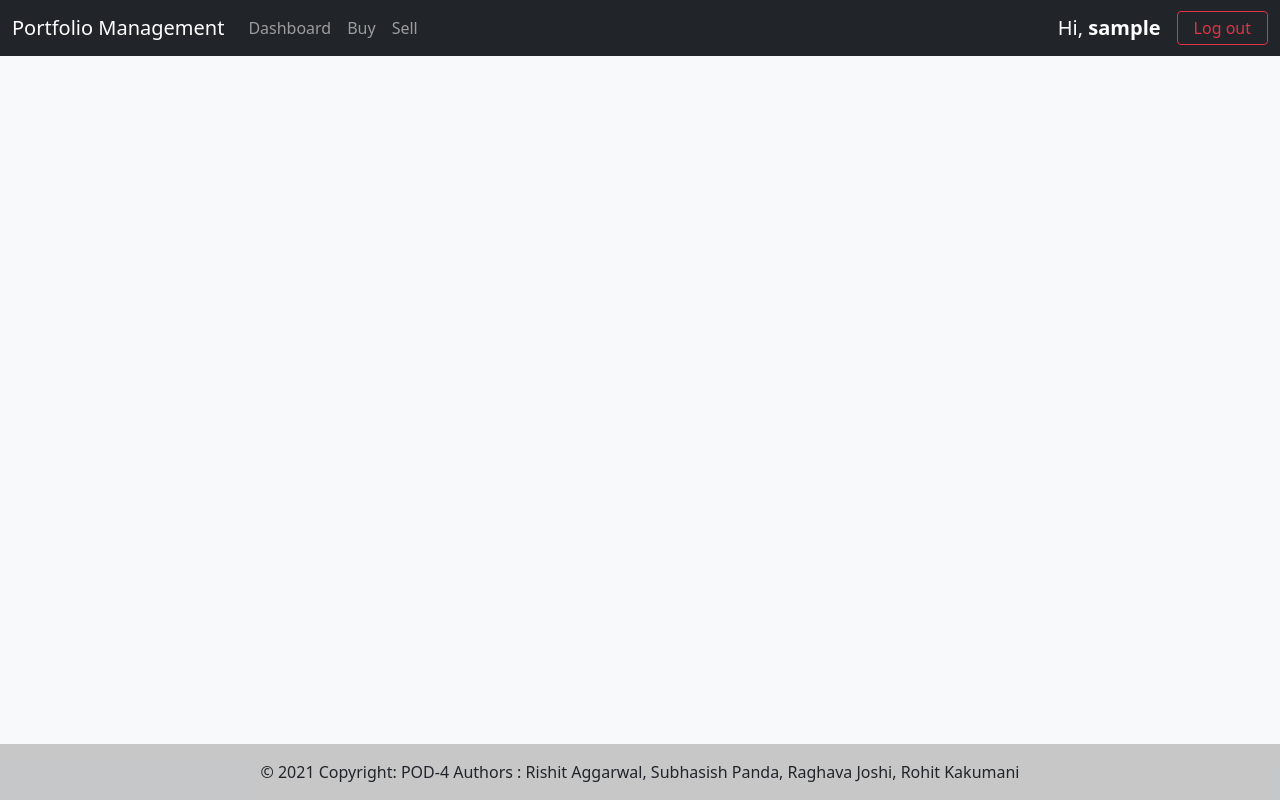
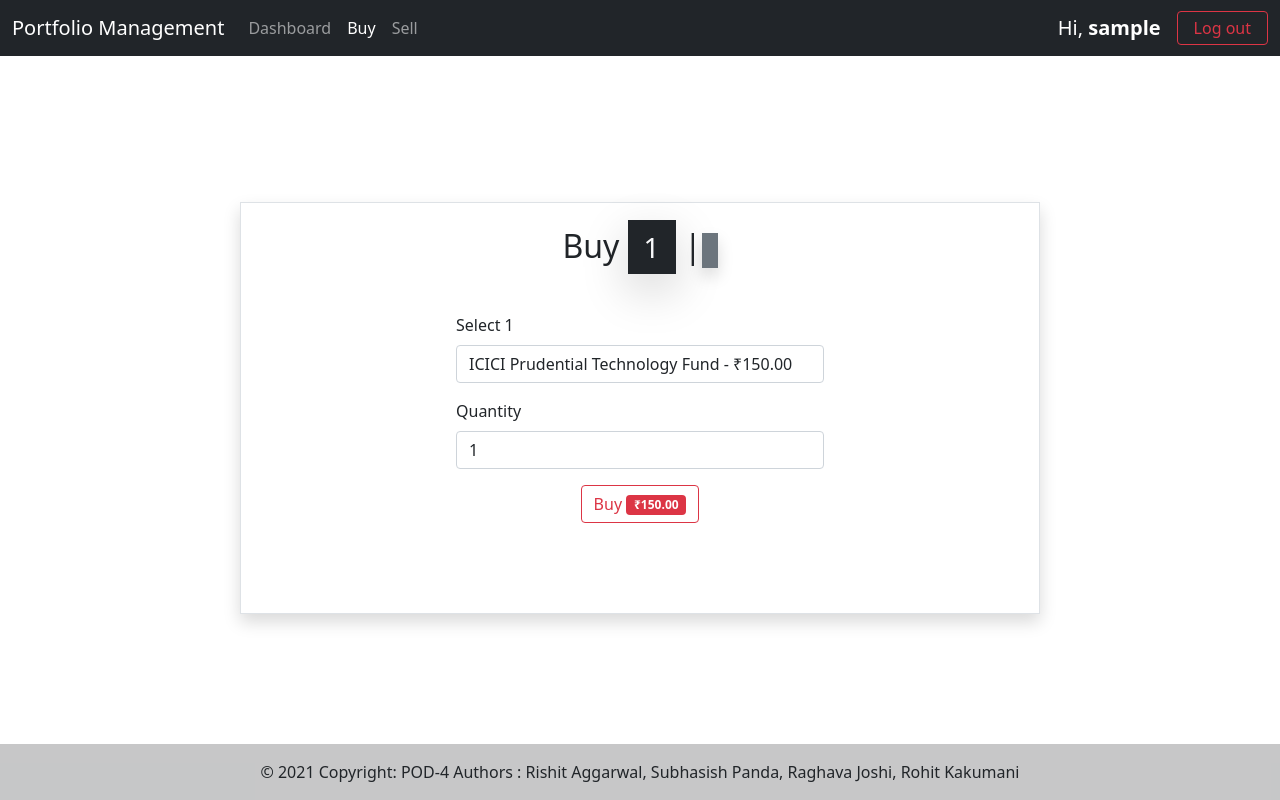
Before and after one commit to rishitaggarwal1/angular_repo, an Angular app: page /buy/1/1 in a window 1280 px wide. Before the commit this address led to /. Built offline with nearby package versions, Linux system fonts and the light colour scheme; sample sign-in values are in the browser's storage.

Commit message:
Added some minor features

```diff
--- a/src/app/app-routing.module.ts
+++ b/src/app/app-routing.module.ts
@@ -14,6 +14,7 @@ const routes: Routes = [
             { path: 'dashboard', component: DashboardComponent },
             { path: 'buy', component: BuyAssestsComponent },
             { path: 'buy/:item', component: BuyAssestsComponent },
+            { path: 'buy/:item/:id', component: BuyAssestsComponent},
             { path: 'sell', component: SellAssestsComponent },
             { path: 'sell/:item', component: SellAssestsComponent },
             { path: '', component: DashboardComponent }
--- a/src/app/buy-assests/buy-assests.component.html
+++ b/src/app/buy-assests/buy-assests.component.html
@@ -1,4 +1,4 @@
-<div class="d-flex justify-content-center align-items-center h-100">
+<div class="d-flex justify-content-center align-items-center h-100 bg-white">
     <div class="shadow border mt-3 p-2" style="min-height: 60%;max-width: 800px; width: 90%;">
         <h2 class="text-center mt-3">
             <span class="d-none d-sm-inline"> Buy </span>
@@ -14,21 +14,21 @@
             <form action="" #itemForm="ngForm" (ngSubmit)="onSubmit()">
                 <div class="form-group my-3">
                     <label for="item" class="form-label text-capitalize">Select {{ itemStr }}</label>
-                    <select class="form-control" id="item" [(ngModel)]="itemDetail.name"  #name="ngModel" name="name" required>
+                    <select class="form-control" id="item" [(ngModel)]="itemDetail.name" (change)="handleChange($event)" #name="ngModel" name="name" required>
                         <option value="" disabled> Choose a {{ itemStr}} </option>
-                        <option *ngFor="let item of itemList" value="{{ item.name }}" [attr.id]="item.id" >{{ item.name }} - {{ item.value | currency : 'INR'}}</option>
+                        <option *ngFor="let item of itemList" value="{{ item.name }}" [attr.id]="item.id" [attr.id]="item.id" [attr.price]="item.value">{{ item.name }} - {{ item.value | currency : 'INR'}}</option>
                     </select>
                 </div>
                 <input type="text" hidden>
                 <div class="form-group my-3">
                     <label for="quantity" class="form-label">Quantity</label>
-                    <input class="form-control" type="number" [(ngModel)]="itemDetail.quantity"  #quantity="ngModel" name="quantity" value="" id="quantity" min="1" required>
+                    <input class="form-control" type="number" [(ngModel)]="itemDetail.quantity" [disabled]="!!name.invalid" #quantity="ngModel" name="quantity" value="" id="quantity" min="1" required>
                     <div *ngIf="quantity?.invalid && quantity?.touched" class="invalid-feedback d-inline-block">
                         <span *ngIf="quantity?.errors?.required">Please provide a valid number.</span>
                     </div>
                 </div>
                 <div class="form-group my-3 text-center">
-                    <input type="submit" class="btn btn-danger" value="Buy"  [disabled]="name.invalid || quantity.invalid">
+                    <button type="submit" class="btn btn-outline-danger" [disabled]="name.invalid || quantity.invalid">Buy <span class="badge bg-danger">{{ bill | currency : 'INR' }}</span></button>
                 </div>
             </form>
         </div>
--- a/src/app/buy-assests/buy-assests.component.ts
+++ b/src/app/buy-assests/buy-assests.component.ts
@@ -1,10 +1,16 @@
 import { Component, OnInit } from '@angular/core';
+import { NgModel } from '@angular/forms';
 import { ActivatedRoute } from '@angular/router';
 import { Item } from 'src/Models/item';
 import { ItemDetail } from 'src/Models/item-detail';
 import { Stock } from 'src/Models/stock';
 import { MutualFundService } from '../mutual-fund.service';
 import { StockService } from '../stock.service';
+
+const DEFAULT_ITEM_DETAIL: ItemDetail = {
+  name: '',
+  quantity: 0
+};
 
 @Component({
   selector: 'app-buy-assests',
@@ -14,11 +20,10 @@ import { StockService } from '../stock.service';
 export class BuyAssestsComponent implements OnInit {
 
   itemStr: string = 'stock';
+  itemId: number | null = -1;
+  itemPrice: number = 0;
+  itemDetail: ItemDetail = {...DEFAULT_ITEM_DETAIL};
 
-  itemDetail: ItemDetail= {
-    name: '',
-    quantity: 0
-  };
 
   constructor(
     private route: ActivatedRoute,
@@ -30,6 +35,31 @@ export class BuyAssestsComponent implements OnInit {
   ngOnInit(): void {
     this.route.paramMap.subscribe(params => {
       this.itemStr = params.get('item') || this.itemStr;
+      this.itemId = Number(params.get('id'));
+      this.itemDetail = { ...DEFAULT_ITEM_DETAIL };
+      if(this.itemStr === 'stock'){
+        let stock = this.stockService.getStockById(this.itemId);
+        if (!stock)
+          return;
+        this.itemPrice = stock.stockValue;
+        let itemDetail = {
+          name: stock?.stockName,
+          quantity: 1
+        };
+        this.itemDetail = itemDetail || this.itemDetail;
+      }
+      else{
+        let mutualFund = this.mutualFundService.getMutualFundById(this.itemId);
+        if (!mutualFund)
+          return;
+
+        this.itemPrice = mutualFund.mutualFundValue;
+        let itemDetail = {
+          name: mutualFund?.mutualFundName,
+          quantity: 1
+        };
+        this.itemDetail = itemDetail || this.itemDetail;
+      }
     });
   }
 
@@ -54,6 +84,16 @@ export class BuyAssestsComponent implements OnInit {
     }
   }
 
+  get bill(){
+    return this.itemPrice * this.itemDetail.quantity;
+  }
+
+  handleChange(event: any){
+    let option = event.target.selectedOptions[0];
+    let price = option.getAttribute('price');
+    this.itemPrice = price;
+  }
+
   onSubmit(){
 
     if(this.itemStr === 'stock'){
--- a/src/app/mutual-fund.service.ts
+++ b/src/app/mutual-fund.service.ts
@@ -15,12 +15,16 @@ export class MutualFundService {
     this.mutualFunds = this.getAllMutualFunds();
   }
 
+  getMutualFundById(id: number){
+    return this.mutualFunds.find(item => item.mutualFundId === id);
+  }
+
   buyMutualFund(mutualFundDetail: MutualFundDetail){
 
   }
 
   getAllMutualFunds(): MutualFund[] {
-    return [
+    this.mutualFunds = [
       {
         mutualFundId: 1,
         mutualFundName: "ICICI Prudential Technology Fund",
@@ -47,5 +51,7 @@ export class MutualFundService {
         mutualFundValue: 170
       }
     ];
+
+    return this.mutualFunds;
   }
 }
--- a/src/app/sell-assests/sell-assests.component.html
+++ b/src/app/sell-assests/sell-assests.component.html
@@ -1,4 +1,4 @@
-<div class="d-flex justify-content-center align-items-center h-100">
+<div class="d-flex justify-content-center align-items-center h-100 bg-white">
     <div class="shadow border mt-3 p-2" style="min-height: 60%;max-width: 800px; width: 90%;">
         <h2 class="text-center mt-3">
             <span class="d-none d-sm-inline"> Sell </span>
@@ -22,12 +22,11 @@
                 <input type="text" hidden>
                 <div class="form-group my-3">
                     <label for="quantity" class="form-label">Quantity</label>
-                    <input class="form-control" type="number" [(ngModel)]="itemDetail.quantity"  #quantity="ngModel" name="quantity" value="" id="quantity" min="1" [max]="mxQuantity" required>
+                    <input class="form-control" type="number" [(ngModel)]="itemDetail.quantity" [disabled]="!!name?.invalid" #quantity="ngModel" name="quantity" value="" id="quantity" min="1" [max]="mxQuantity" required>
                     <div *ngIf="quantity?.invalid && quantity?.touched" class="invalid-feedback d-inline-block">
                         <span *ngIf="quantity?.errors?.required">Please provide a valid number.</span>
                         <span *ngIf="quantity?.errors?.max">Value should be less than {{ mxQuantity }}</span>
                         <span *ngIf="quantity?.errors?.min">Value should be at least 1</span>
-
                     </div>
                 </div>
                 <div class="form-group my-3 text-center">
--- a/src/app/sell-assests/sell-assests.component.ts
+++ b/src/app/sell-assests/sell-assests.component.ts
@@ -26,6 +26,23 @@ export class SellAssestsComponent implements OnInit {
   portfolioService : PortfolioService;
   portfolioDetail: PortfolioDetail | null;
 
+  constructor(
+    private route: ActivatedRoute,
+    portfolioService: PortfolioService
+    ) {
+      this.route.paramMap.subscribe(params => {
+        this.itemDetail = {
+          name: '',
+          quantity: 0
+        };
+        this.itemStr = params.get('item') || this.itemStr;
+      });
+      this.portfolioService = portfolioService;
+      this.portfolioDetail = portfolioService.portfolioDetail;
+  }
+
+  ngOnInit(): void { }
+
   get itemList(){
     if ( this.itemStr === 'stock'){
       return this.portfolioDetail?.stockList.map(item => {
@@ -43,20 +60,6 @@ export class SellAssestsComponent implements OnInit {
         };
       }) || [];
     }
-  }
-
-  constructor(
-    private route: ActivatedRoute,
-    portfolioService: PortfolioService
-    ) {
-      this.portfolioService = portfolioService;
-      this.portfolioDetail = portfolioService.portfolioDetail;
-  }
-
-  ngOnInit(): void {
-    this.route.paramMap.subscribe(params => {
-      this.itemStr = params.get('item') || this.itemStr;
-    });
   }
 
   handleChange(event: any, quantity: NgModel){
--- a/src/app/stock.service.ts
+++ b/src/app/stock.service.ts
@@ -19,9 +19,12 @@ export class StockService {
 
   }
 
+  getStockById(id: number){
+    return this.stocks.find(item => item.stockId === id);
+  }
 
   getAllStocks(): Stock[] {
-    return [
+    this.stocks = [
       {
         stockId: 1,
         stockName: "TCS",
@@ -51,5 +54,6 @@ export class StockService {
       }
 
     ];
+    return this.stocks;
   }
 }
```
